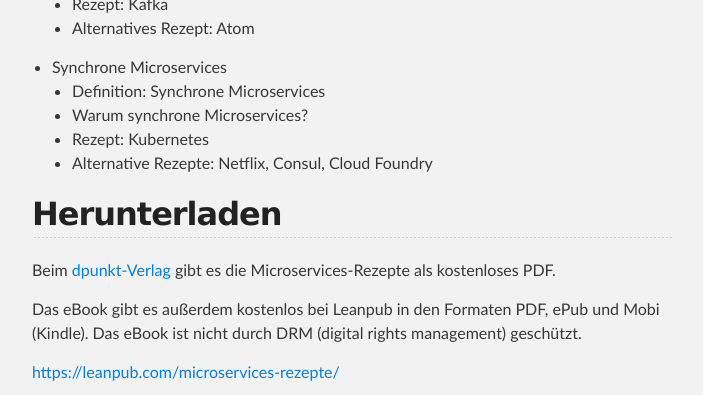
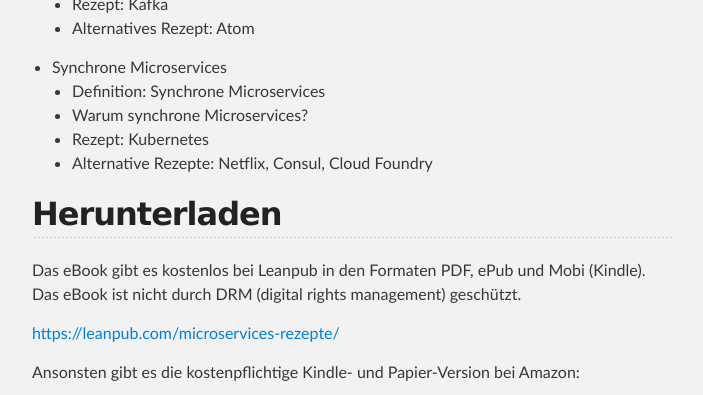
Before and after one commit to ewolff/microservices-praxisbuch.de, a Jekyll site: the page built from rezepte.md, in a window 1280 px wide and 900 px high, scrolled down 1231 px, cut to the strip 0-395 px from the top of the window. Shown: the whole strip, without its empty margins (288-991 px from the left). Built offline with Jekyll 4.4.1, drawn with Linux system fonts in a browser that asks for light colours.

Commit message:
Toten Link zu dpunkt entfernt

```diff
--- a/rezepte.md
+++ b/rezepte.md
@@ -38,11 +38,7 @@ Microservices. Die Beispiele stehen als Code zum Download bereit.
 
 ## Herunterladen
 
-Beim
-[dpunkt-Verlag](https://www.dpunkt.de/material/microservices-rezepte.pdf)
-gibt es die Microservices-Rezepte als kostenloses PDF.
-
-Das eBook gibt es außerdem kostenlos bei Leanpub in den Formaten PDF,
+Das eBook gibt es kostenlos bei Leanpub in den Formaten PDF,
 ePub und
 Mobi (Kindle). Das eBook ist nicht durch DRM (digital rights
 management) geschützt.
```
